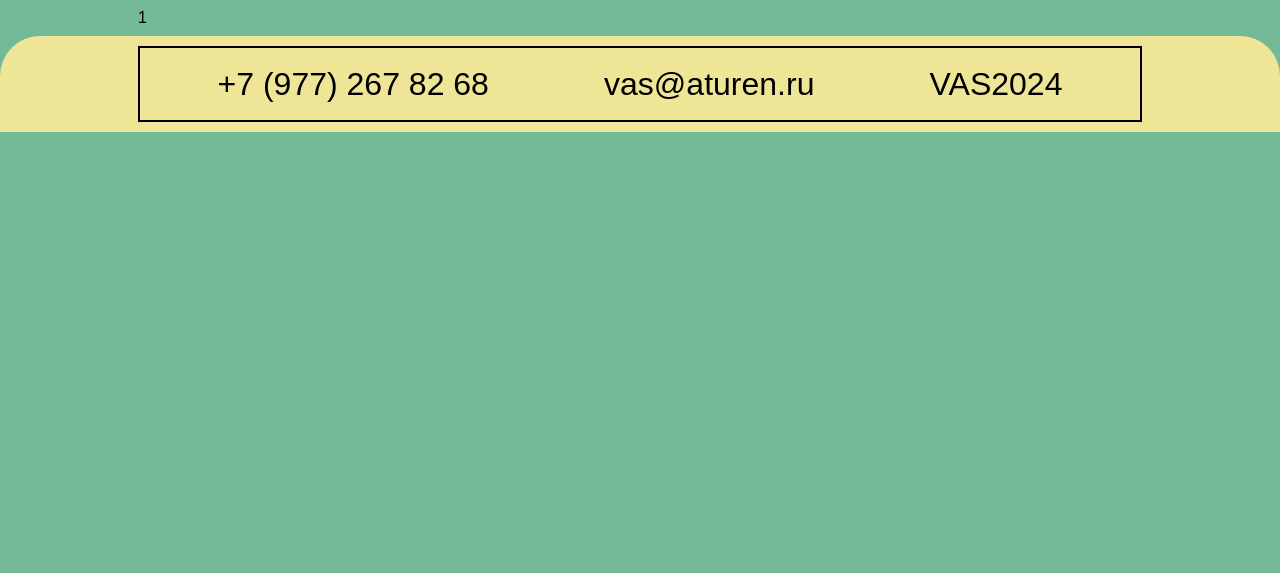
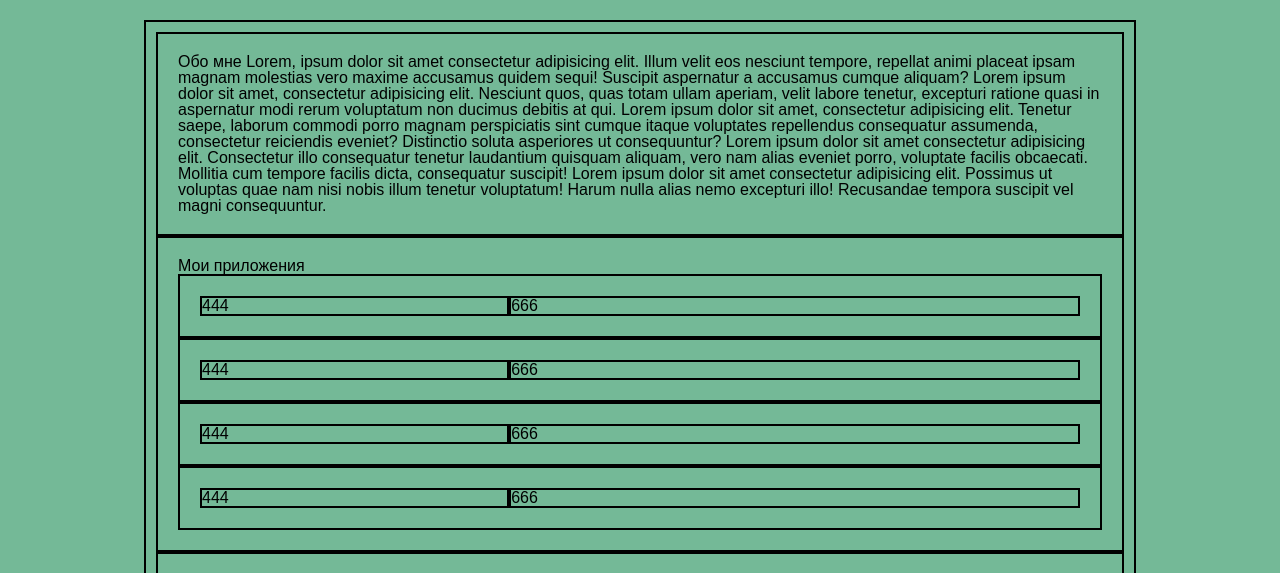
Before and after one commit to AWalkerJs/Reference_VAS, a plain HTML site: page index.html in a window 1280 px wide. Shown: the part 224-797 px from the top of the page. Drawn offline with Linux system fonts and the light colour scheme; a web font is replaced by a local one.

Commit message:
Добавил основные теги в макет + стили

```diff
--- a/index.html
+++ b/index.html
@@ -19,18 +19,61 @@
         <section>
             <div class="header_container">
                 <img src="resource/education_logo.png" alt="Web Logo Education" class="img_header">
-                <p class="header_text"> About Me </p>
-                <p class="header_text"> My Application </p>
-                <p class="header_text"> Technology </p>
+                <a href="#about_me"><p class="header_text"> About Me </p></a>
+                <a href="#my_app"><p class="header_text"> My Application </p></a>
+                <a href="#technology"><p class="header_text"> Technology </p></a>
             </div>
         </section>
     </header>
 
 
     <main>
-        <section class="app">
-            <div>
-                1
+        <section class="main_section">
+            <div class="about_me main_div" id="about_me">
+                Обо мне
+                Lorem, ipsum dolor sit amet consectetur adipisicing elit. Illum velit eos nesciunt tempore, repellat animi placeat ipsam magnam molestias vero maxime accusamus quidem sequi! Suscipit aspernatur a accusamus cumque aliquam?
+                Lorem ipsum dolor sit amet, consectetur adipisicing elit. Nesciunt quos, quas totam ullam aperiam, velit labore tenetur, excepturi ratione quasi in aspernatur modi rerum voluptatum non ducimus debitis at qui.
+                Lorem ipsum dolor sit amet, consectetur adipisicing elit. Tenetur saepe, laborum commodi porro magnam perspiciatis sint cumque itaque voluptates repellendus consequatur assumenda, consectetur reiciendis eveniet? Distinctio soluta asperiores ut consequuntur?
+                Lorem ipsum dolor sit amet consectetur adipisicing elit. Consectetur illo consequatur tenetur laudantium quisquam aliquam, vero nam alias eveniet porro, voluptate facilis obcaecati. Mollitia cum tempore facilis dicta, consequatur suscipit!
+                Lorem ipsum dolor sit amet consectetur adipisicing elit. Possimus ut voluptas quae nam nisi nobis illum tenetur voluptatum! Harum nulla alias nemo excepturi illo! Recusandae tempora suscipit vel magni consequuntur.
+            </div>
+            <div class="my_app main_div" id="my_app">
+                Мои приложения
+                <div class="app main_div">
+                    <div class="app_img">
+                        444
+                    </div>
+                    <div class="app_text">
+                        666
+                    </div>
+                </div>
+                <div class="app main_div">
+                    <div class="app_img">
+                        444
+                    </div>
+                    <div class="app_text">
+                        666
+                    </div>
+                </div>
+                <div class="app main_div">
+                    <div class="app_img">
+                        444
+                    </div>
+                    <div class="app_text">
+                        666
+                    </div>
+                </div>
+                <div class="app main_div">
+                    <div class="app_img">
+                        444
+                    </div>
+                    <div class="app_text">
+                        666
+                    </div>
+                </div>
+            </div>
+            <div class="technology main_div" id="technology">
+                Использованные технологии
             </div>
         </section>
     </main>
--- a/style.css
+++ b/style.css
@@ -9,10 +9,15 @@ body {
     background-color: #74B997;
 }
 
+a {
+    text-decoration: none;
+    color: black;
+}
+
 section {
     margin: 0 auto;
     box-sizing: border-box;
-    margin: 0 auto;
+
     padding: 10px;
     width: 80%;
 }
@@ -23,6 +28,8 @@ section {
 #EEE597
 #EB803C
 */
+
+/* Настройки стилей Хедера */
 
 header {
     background-color: #EEE597;
@@ -48,7 +55,7 @@ header {
 
 
 
-
+/* настройки стилей Футера */
 footer {
     background-color: #EEE597;
     border-radius: 40px 40px 0px 0px;
@@ -68,7 +75,39 @@ footer {
     border: 2px solid black;
 }
 
-.a_footer {
-    text-decoration: none;
-    color: black;
+
+/* настройки стилей Мейна */
+
+main {
+    box-sizing: border-box;
+    margin: 0 auto;
+    padding: 20px;
 }
+
+.main_section {
+    border: 2px solid black;
+
+
+}
+
+.main_div {
+    border: 2px solid black;
+    padding: 20px;
+
+}
+
+.app {
+    display: flex;
+    flex-direction: row;
+}
+
+.app_img {
+    border: 2px solid black;
+    width: 35%;
+
+}
+
+.app_text {
+    border: 2px solid black;
+    width: 65%;
+}
```
